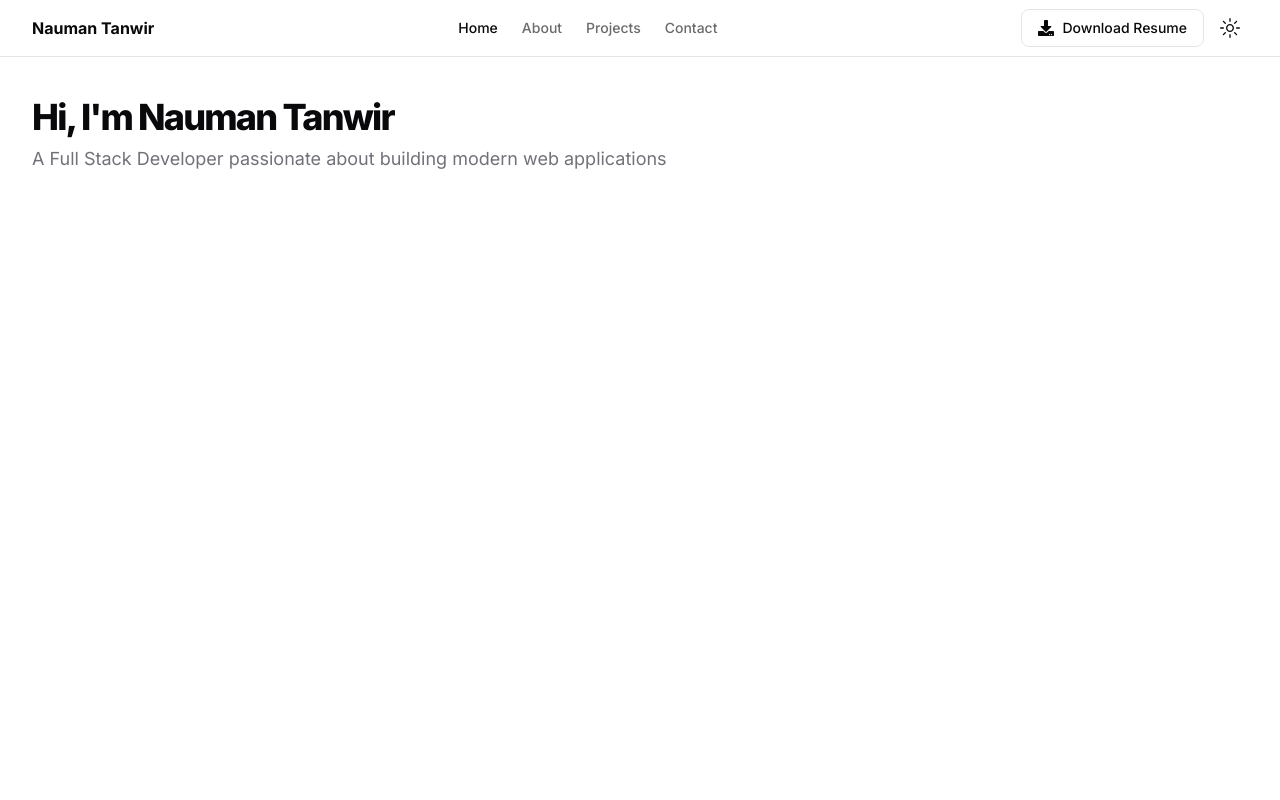
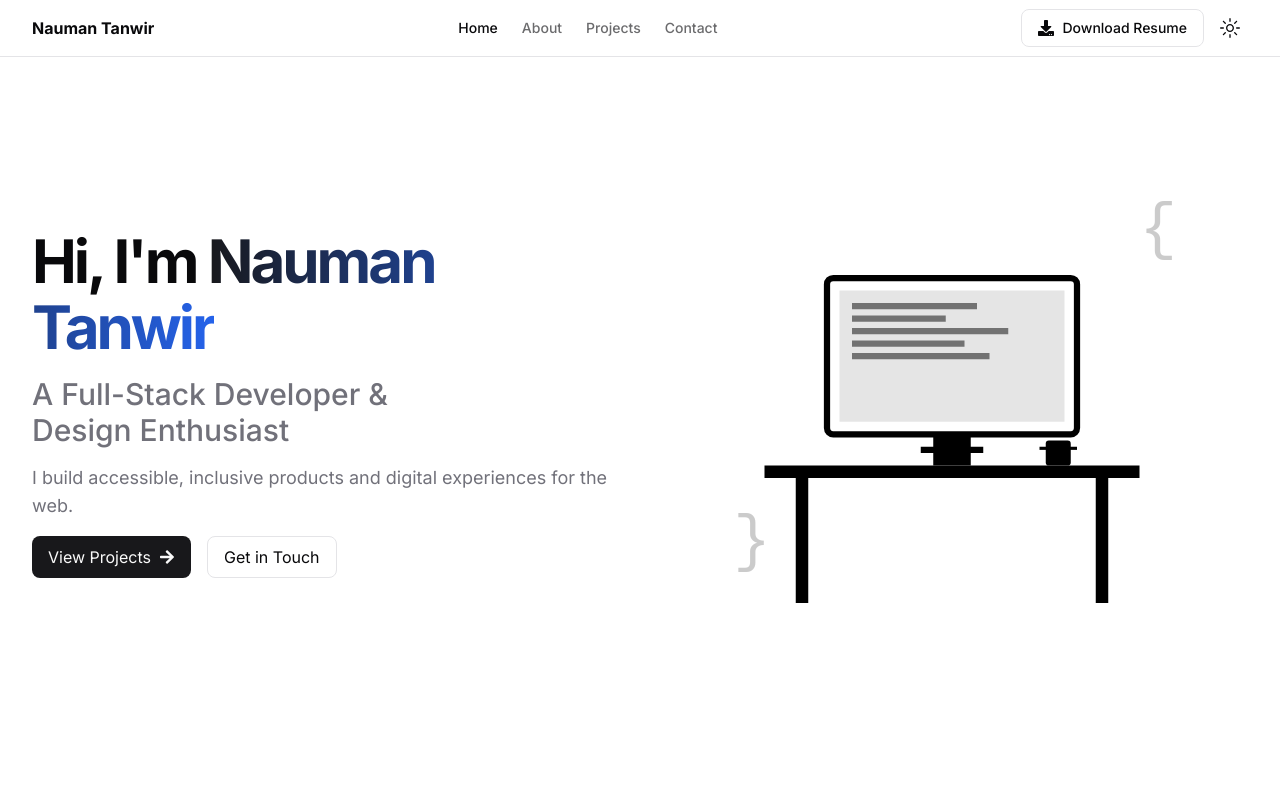
Before and after one commit to ntanwir10/ntanwir-dev-portfolio-2025, a Next.js app: page / in a window 1280 px wide. Shown: the top 800 px of the page. Built offline with nearby package versions, Linux system fonts and the light colour scheme.

Commit message:
home redesign

```diff
--- a/src/app/layout.tsx
+++ b/src/app/layout.tsx
@@ -9,8 +9,8 @@ import { ConnectSectionWrapper } from "@/components/shared/ConnectSectionWrapper
 const inter = Inter({ subsets: ["latin"] });
 
 export const metadata: Metadata = {
-  title: "Nauman Tanwir | Full Stack Developer",
-  description: "Full Stack Developer portfolio showcasing projects and skills",
+  title: "Nauman Tanwir | Full Stack Engineer and Cloud Enthusiast",
+  description: "An experienced Full Stack engineer with a passion for building web applications and solving complex problems.",
   icons: {
     icon: [
       {
--- a/src/app/page.tsx
+++ b/src/app/page.tsx
@@ -1,18 +1,69 @@
+"use client";
+
 import { Header } from "@/components/layout/Header";
+import Image from "next/image";
+import { motion } from "framer-motion";
+import { FaArrowRight } from "react-icons/fa";
+import Link from "next/link";
 
 export default function Home() {
   return (
     <div className="flex min-h-screen flex-col">
       <Header />
       <main className="flex-1">
-        <section className="container grid items-center gap-6 pb-8 pt-6 md:py-10">
-          <div className="flex max-w-[980px] flex-col items-start gap-2">
-            <h1 className="text-3xl font-extrabold leading-tight tracking-tighter md:text-4xl">
-              Hi, I&apos;m Nauman Tanwir
-            </h1>
-            <p className="max-w-[700px] text-lg text-muted-foreground">
-              A Full Stack Developer passionate about building modern web applications
-            </p>
+        <section className="container py-12 md:py-24">
+          <div className="grid items-center gap-8 lg:grid-cols-2">
+            <motion.div
+              initial={{ opacity: 0, y: 20 }}
+              animate={{ opacity: 1, y: 0 }}
+              transition={{ duration: 0.5 }}
+              className="flex flex-col items-start space-y-4"
+            >
+              <h1 className="text-4xl font-bold leading-tight tracking-tighter md:text-6xl lg:leading-[1.1]">
+                Hi, I&apos;m{" "}
+                <span className="bg-gradient-to-r from-primary to-blue-600 bg-clip-text text-transparent">
+                  Nauman Tanwir
+                </span>
+              </h1>
+              <h2 className="text-2xl font-medium text-muted-foreground md:text-3xl">
+                A Full-Stack Developer &
+                <br />
+                Design Enthusiast
+              </h2>
+              <p className="max-w-[600px] text-lg text-muted-foreground">
+                I build accessible, inclusive products and digital experiences for the web.
+              </p>
+              <div className="flex gap-4">
+                <Link
+                  href="/projects"
+                  className="group inline-flex items-center gap-2 rounded-lg bg-primary px-4 py-2 text-primary-foreground transition-colors hover:bg-primary/90"
+                >
+                  View Projects
+                  <FaArrowRight className="transition-transform group-hover:translate-x-1" />
+                </Link>
+                <Link
+                  href="/contact"
+                  className="inline-flex items-center gap-2 rounded-lg border px-4 py-2 transition-colors hover:bg-accent"
+                >
+                  Get in Touch
+                </Link>
+              </div>
+            </motion.div>
+
+            <motion.div
+              initial={{ opacity: 0, scale: 0.95 }}
+              animate={{ opacity: 1, scale: 1 }}
+              transition={{ duration: 0.5, delay: 0.2 }}
+              className="relative mx-auto aspect-square w-full max-w-[500px]"
+            >
+              <Image
+                src="/developer-illustration.svg"
+                alt="Developer Illustration"
+                fill
+                priority
+                className="dark:invert"
+              />
+            </motion.div>
           </div>
         </section>
       </main>
```
Also changed, not shown: public/developer-illustration.svg (added).
